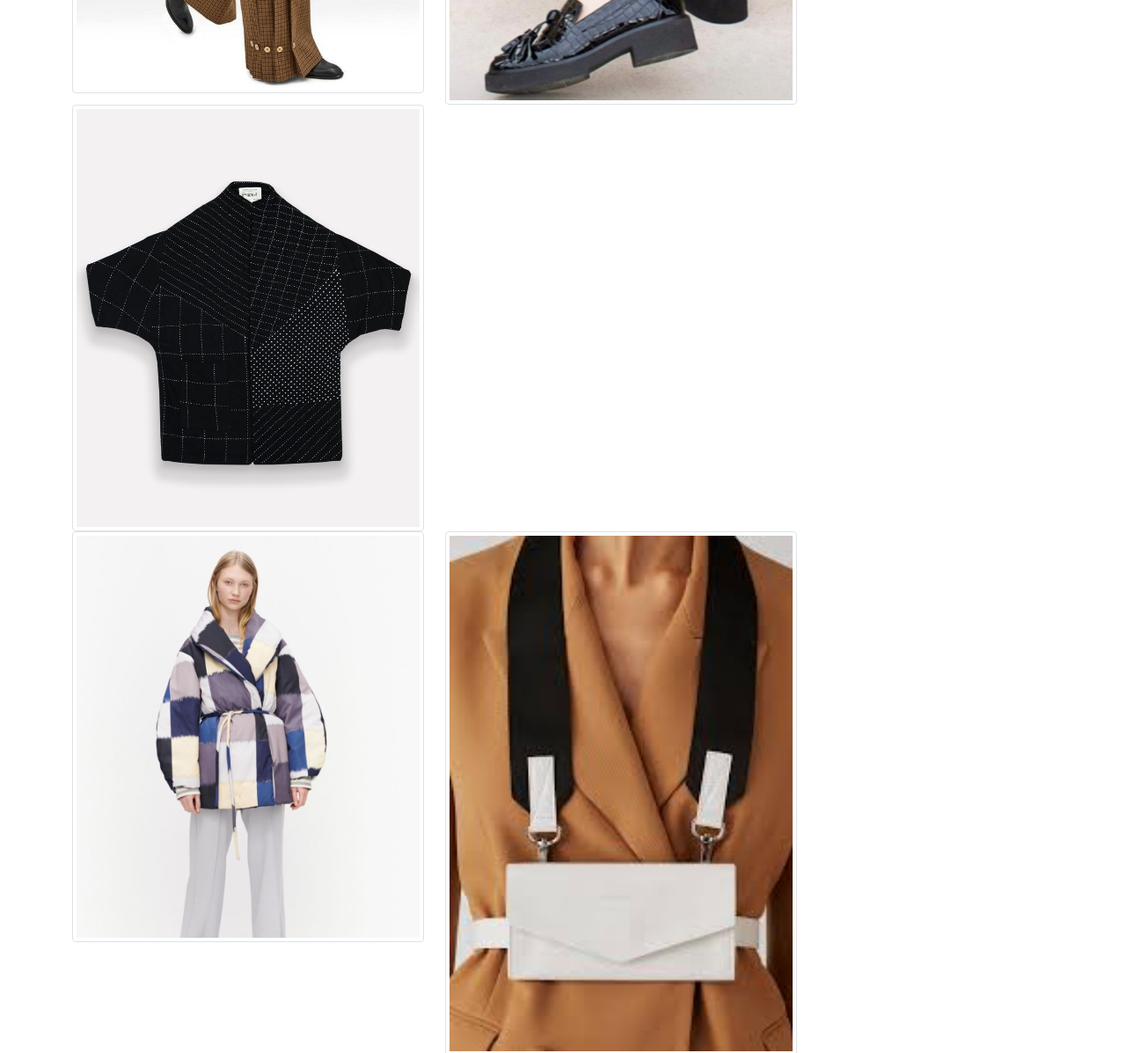
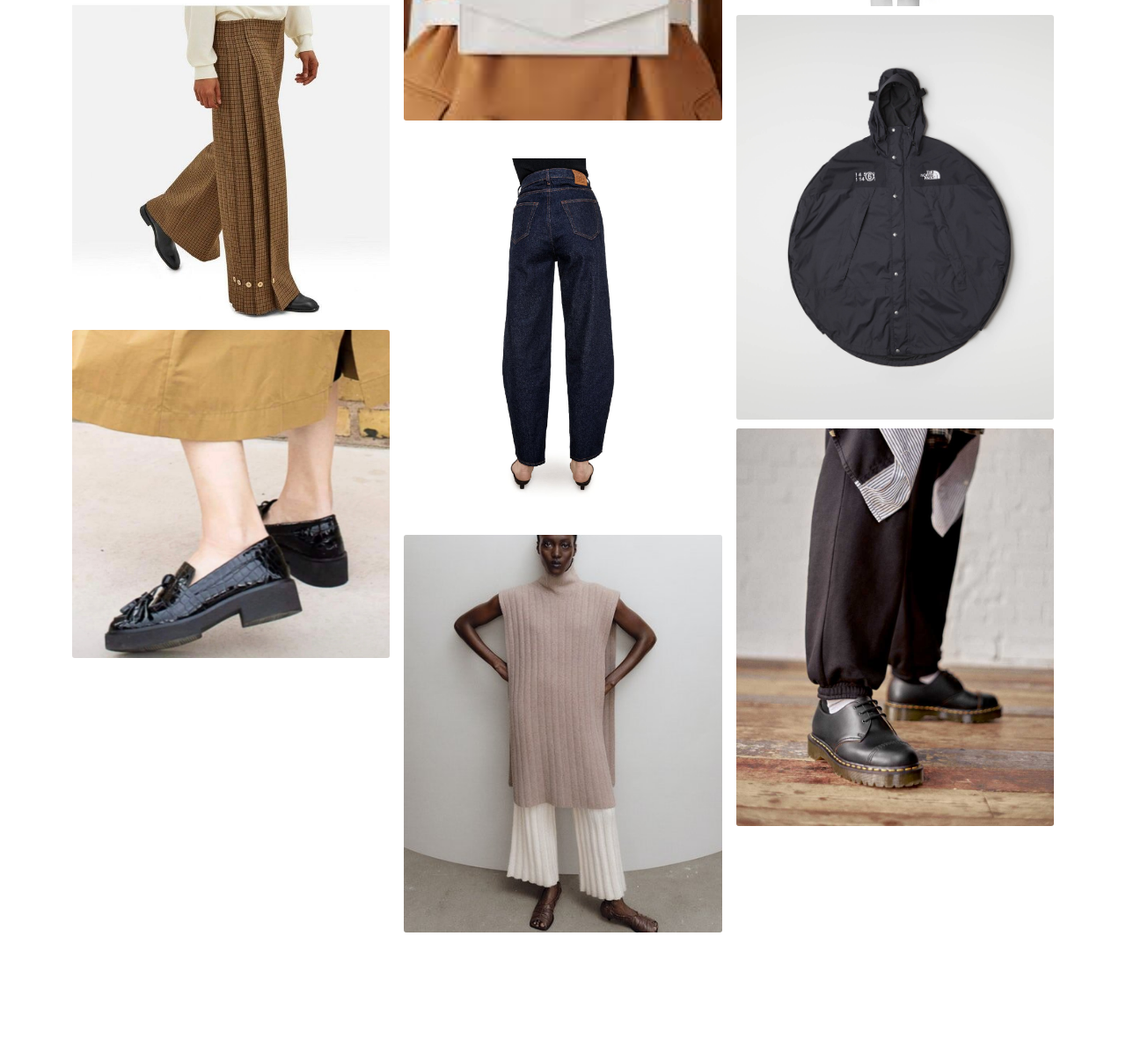
Before and after one commit to amelielidaeng/bootstrappin, a plain HTML site: page index.html in a window 1280 px wide. Shown: the part 1378-2575 px from the top of the page at 88% size. After the commit the page ends 2438 px from the top, so only its background shows below. Drawn offline with nearby package versions, Linux system fonts and the light colour scheme.

Commit message:
masonry-ish photogrid added

```diff
--- a/index.html
+++ b/index.html
@@ -23,7 +23,59 @@
       </li>
     </ul>
   </nav>
-  <main> <!--add images and make all boxes col-md-auto-->
+  <main>
+    <div class="container">
+      <div class="card-columns">
+        <div class="card border-0">
+          <img src="/images/image-01.jpg" alt="" class="card-img">
+        </div>
+        <div class="card border-0">
+          <img src="/images/image-02.jpg" alt="" class="card-img">
+        </div>
+        <div class="card border-0">
+          <img src="/images/image-03.jpg" alt="" class="card-img">
+        </div>
+        <div class="card border-0">
+          <img src="/images/image-05.jpg" alt="" class="card-img">
+        </div>
+        <div class="card border-0">
+          <img src="/images/image-06.jpg" alt="" class="card-img">
+        </div>
+        <div class="card border-0">
+          <img src="/images/image-07.jpg" alt="" class="card-img">
+        </div>
+        <div class="card border-0">
+          <img src="/images/image-08.jpg" alt="" class="card-img">
+        </div>
+        <div class="card border-0">
+          <img src="/images/image-09.jpg" alt="" class="card-img">
+        </div>
+        <div class="card border-0">
+          <img src="/images/image-10.jpeg" alt="" class="card-img">
+        </div>
+        <div class="card border-0">
+          <img src="/images/image-11.jpg" alt="" class="card-img">
+        </div>
+        <div class="card border-0">
+          <img src="/images/image-12.jpg" alt="" class="card-img">
+        </div>
+        <div class="card border-0">
+          <img src="/images/image-13.jpg" alt="" class="card-img">
+        </div>
+        <div class="card border-0">
+          <img src="/images/image-14.jpg" alt="" class="card-img">
+        </div>
+        <div class="card border-0">
+          <img src="/images/image-15.jpg" alt="" class="card-img">
+        </div>
+        <div class="card border-0">
+          <img src="/images/image-16.jpg" alt="" class="card-img">
+        </div>
+      </div>
+    </div>
+
+    <!-- comment out to try more masonry effect with .card-columns
+
     <div class="container align-content-center">
       <div class="row">
         <div class="col-md-auto">
@@ -35,8 +87,6 @@
         <div class="col-md-auto">
           <img src="/images/image-03.jpg" class="img-thumbnail" alt="...">
         </div>
-      </div>
-      <div class="row">
         <div class="col-md-auto">
           <img src="/images/image-05.jpg" class="img-thumbnail" alt="...">
         </div>
@@ -46,8 +96,6 @@
         <div class="col-md-auto">
           <img src="/images/image-07.jpg" class="img-thumbnail" alt="...">
         </div>
-      </div>
-      <div class="row">
         <div class="col-md-auto">
           <img src="/images/image-08.jpg" class="img-thumbnail" alt="...">
         </div>
@@ -57,8 +105,6 @@
         <div class="col-md-auto">
           <img src="/images/image-10.jpeg" class="img-thumbnail" alt="...">
         </div>
-      </div>
-      <div class="row">
         <div class="col-md-auto">
           <img src="/images/image-11.jpg" class="img-thumbnail" alt="...">
         </div>
@@ -68,8 +114,6 @@
         <div class="col-md-auto">
           <img src="/images/image-13.jpg" class="img-thumbnail" alt="...">
         </div>
-      </div>
-      <div class="row">
         <div class="col-md-auto">
           <img src="/images/image-14.jpg" class="img-thumbnail" alt="...">
         </div>
@@ -80,7 +124,7 @@
           <img src="/images/image-16.jpg" class="img-thumbnail" alt="...">
         </div>
       </div>
-    </div>
+    </div> -->
   </main>
 
   <script src="https://cdn.jsdelivr.net/npm/bootstrap@5.1.3/dist/js/bootstrap.bundle.min.js" integrity="sha384-ka7Sk0Gln4gmtz2MlQnikT1wXgYsOg+OMhuP+IlRH9sENBO0LRn5q+8nbTov4+1p" crossorigin="anonymous"></script>
--- a/styles/_landing-grid.scss
+++ b/styles/_landing-grid.scss
@@ -1,10 +1,36 @@
+/*I thought masonry-ish grid would be prettier and I was right, but
+WHY does it split the bottom images and move parts of them to the
+top of next column? */
+
 .container {
-    max-width: 1600px;
-    display: flex;
-    flex-direction: column;
-    align-content: center;
+    max-width: 1400px;
 }
 
+.card-img {
+    width: 400px;
+    margin-top: 10px;
+    overflow: hidden;
+}
+
+@media (min-width: 576px) {
+    .card-columns {
+        column-count: 1;
+    }
+}
+
+@media (min-width: 768px) {
+    .card-columns {
+        column-count: 2;
+    }
+}
+
+@media (min-width: 1200px) {
+    .card-columns {
+        column-count: 3;
+    }
+}
+
+/* commented out related to photo grid rows
 .col-md-auto {
     max-width: 500px;
 }
@@ -13,3 +39,4 @@ img {
     width: 400px;
     overflow: hidden;
 }
+*/
```
Also changed, not shown: styles/index.css.
